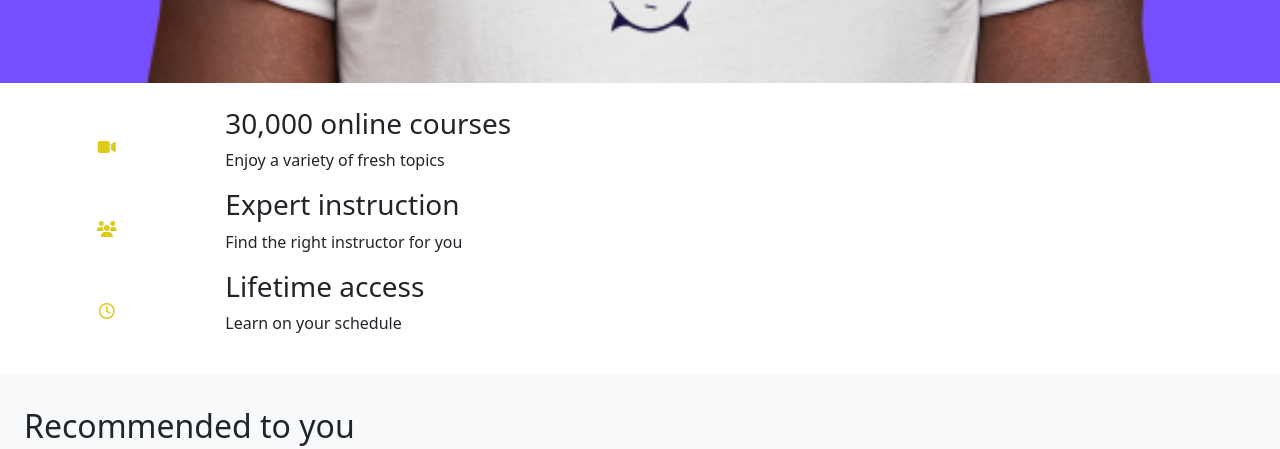
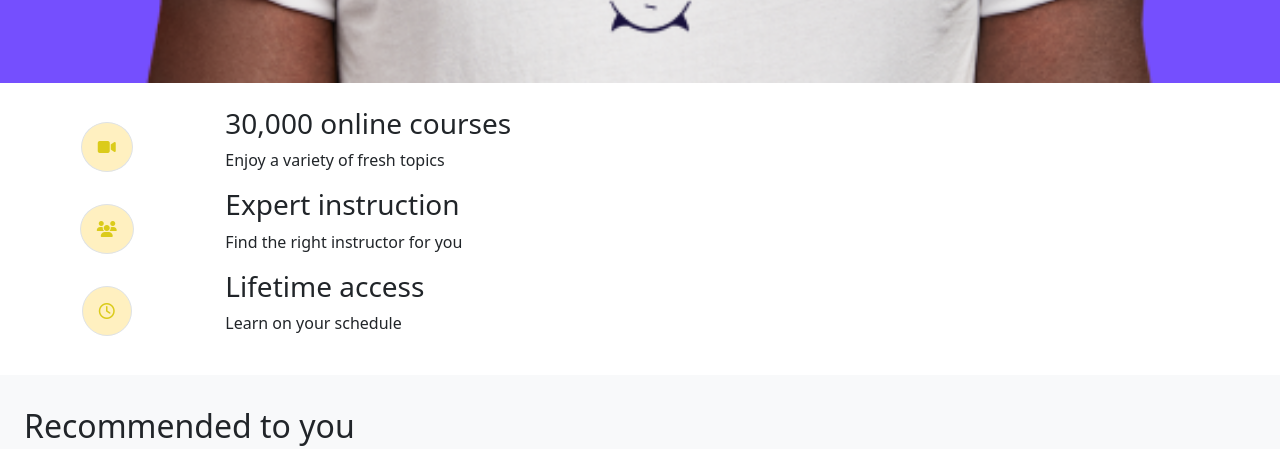
Before and after one commit to GiuseppeCifarelliCode/U2-W2-D4, a plain HTML site: page index.html in a window 1280 px wide. Shown: the part 1060-1509 px from the top of the page. Drawn offline with nearby package versions, Linux system fonts and the light colour scheme.

Commit message:
Style changes

```diff
--- a/index.html
+++ b/index.html
@@ -158,7 +158,10 @@
       <div class="hero-bottom my-4">
         <div class="row row-cols-2">
           <div class="col-2 d-flex justify-content-center align-items-center">
-            <i class="fa-solid fa-video" style="color: #dbcb1a"></i>
+            <i
+              class="fa-solid fa-video p-3 border rounded-circle bg-warning bg-opacity-25"
+              style="color: #dbcb1a"
+            ></i>
           </div>
           <div class="col-6">
             <h3>30,000 online courses</h3>
@@ -167,7 +170,10 @@
         </div>
         <div class="row row-cols-2">
           <div class="col-2 d-flex justify-content-center align-items-center">
-            <i class="fa-solid fa-users" style="color: #dbcb1a"></i>
+            <i
+              class="fa-solid fa-users p-3 border rounded-circle bg-warning bg-opacity-25"
+              style="color: #dbcb1a"
+            ></i>
           </div>
           <div class="col-6">
             <h3>Expert instruction</h3>
@@ -176,7 +182,10 @@
         </div>
         <div class="row row-cols-2">
           <div class="col-2 d-flex justify-content-center align-items-center">
-            <i class="fa-regular fa-clock" style="color: #dbcb1a"></i>
+            <i
+              class="fa-regular fa-clock p-3 border rounded-circle bg-warning bg-opacity-25"
+              style="color: #dbcb1a"
+            ></i>
           </div>
           <div class="col-6">
             <h3>Lifetime access</h3>
```
